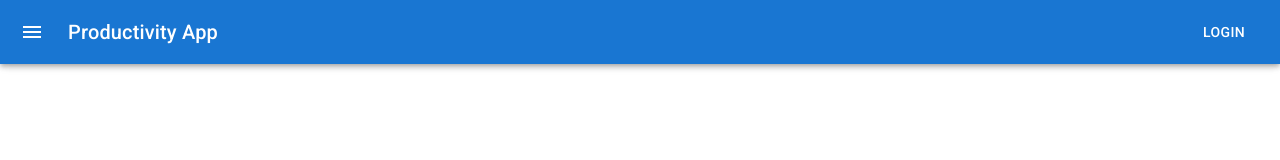
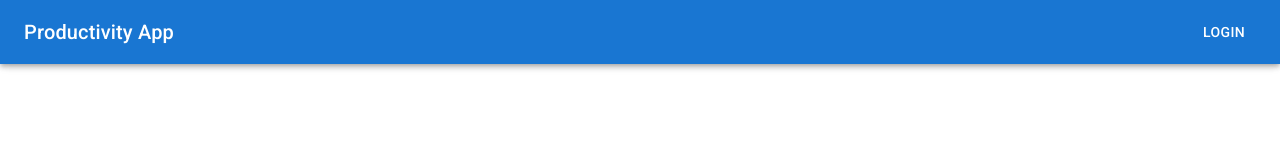
Before and after one commit to jmibarra/productivity-app-ts-project, a React (Create React App) app: page / in a window 1280 px wide. Shown: the top 160 px of the page. Built offline with nearby package versions, Linux system fonts and the light colour scheme.

Commit message:
Si no estoy logueado no muestro el menu

```diff
--- a/src/components/common/Drawer/AppBar/NavBar.tsx
+++ b/src/components/common/Drawer/AppBar/NavBar.tsx
@@ -38,6 +38,7 @@ const NavBar = ({ open, isLoggedIn, handleDrawerOpen }: NavBarProps) => {
 	return (
 		<AppBar position="fixed" open={open}>
 			<Toolbar>
+				{isLoggedIn && (
 					<IconButton
 						color="inherit"
 						aria-label="open drawer"
@@ -47,6 +48,7 @@ const NavBar = ({ open, isLoggedIn, handleDrawerOpen }: NavBarProps) => {
 					>
 						<MenuIcon />
 					</IconButton>
+				)}
 				<Typography variant="h6" noWrap component="div">
 					Productivity App
 				</Typography>
```
Lines whose indentation alone changed are shown as unchanged.
